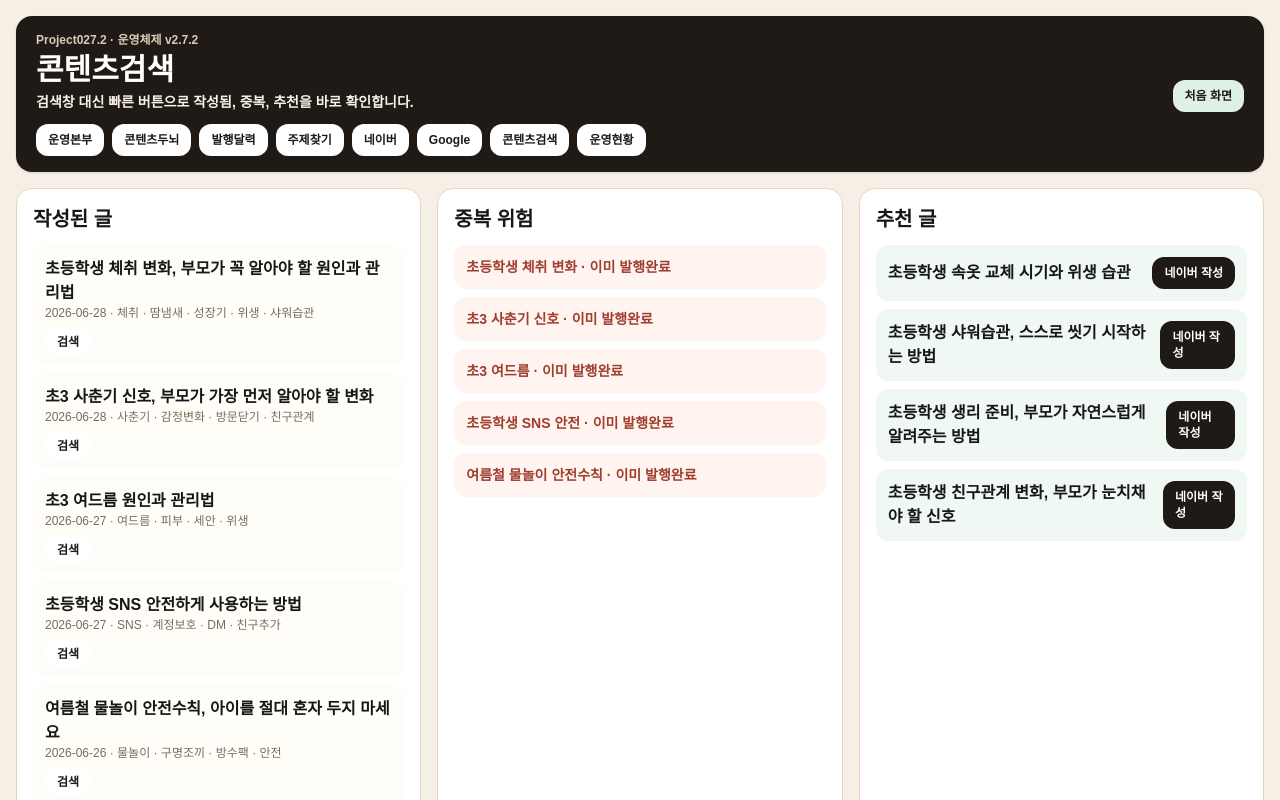
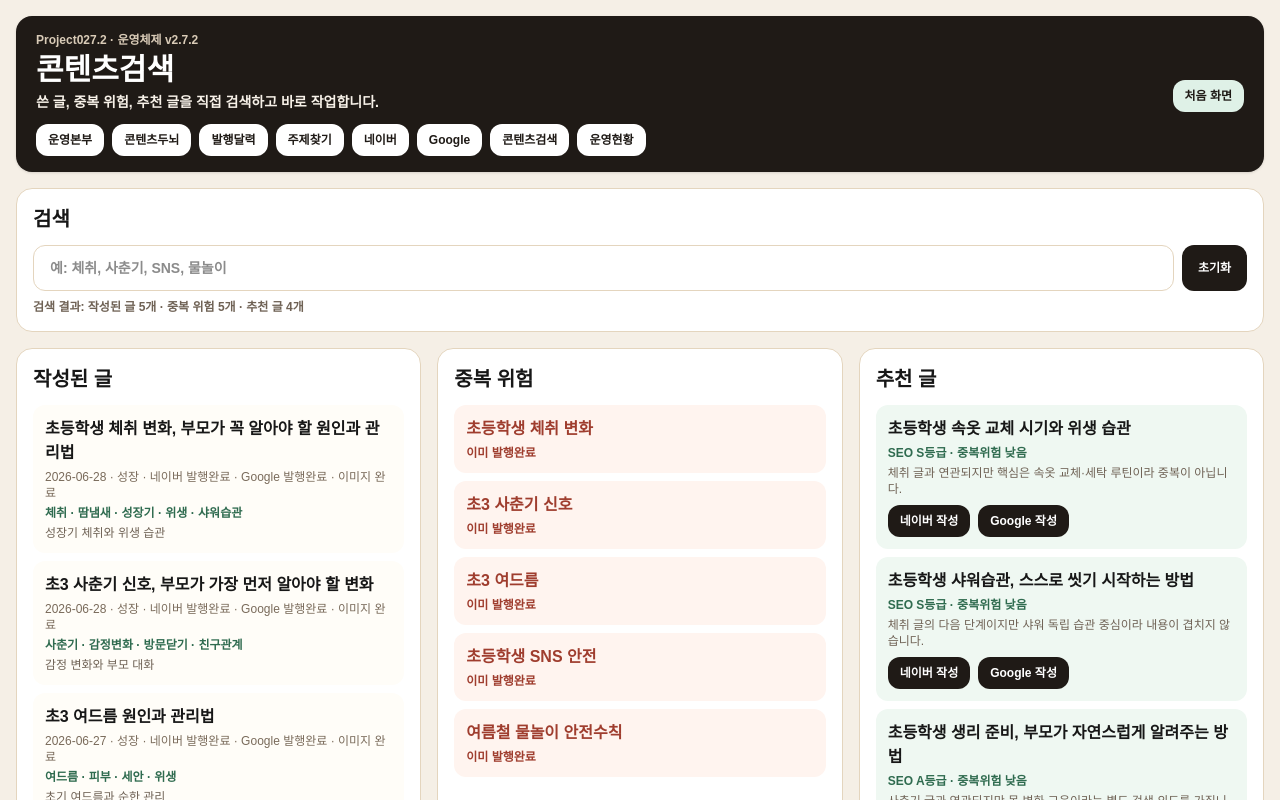
Before and after one commit to yusun7749-art/LifeBookMom-OS, a Next.js app: page /cms-search in a window 1280 px wide. Shown: the top 800 px of the page. Built offline with nearby package versions, Linux system fonts and the light colour scheme.

Commit message:
Project027.4 CMS Search Fix

```diff
--- a/components/v4/CMSSearchBoard.tsx
+++ b/components/v4/CMSSearchBoard.tsx
@@ -1,23 +1,139 @@
-import { published, recommended, blocked } from "../../data/v4/usableERP";
-import { Box, Shell, WriteButton, SearchButton } from "./UsableLayout";
+"use client";
+
+import { useMemo, useState } from "react";
+import { blocked, published, recommended } from "../../data/v4/usableERP";
+import { Box, Shell, WriteButton } from "./UsableLayout";
 
 export default function CMSSearchBoard() {
+  const [query, setQuery] = useState("");
+
+  const normalizedQuery = query.trim().toLowerCase();
+
+  const filteredPublished = useMemo(() => {
+    if (!normalizedQuery) return published;
+    return published.filter((item) => {
+      const text = [
+        item.title,
+        item.group,
+        item.point,
+        item.date,
+        item.naver,
+        item.google,
+        item.image,
+        ...item.keywords,
+      ]
+        .join(" ")
+        .toLowerCase();
+
+      return text.includes(normalizedQuery);
+    });
+  }, [normalizedQuery]);
+
+  const filteredRecommended = useMemo(() => {
+    if (!normalizedQuery) return recommended;
+    return recommended.filter((item) =>
+      [item.title, item.group, item.reason, item.relation, item.seoGrade, item.duplicateRisk]
+        .join(" ")
+        .toLowerCase()
+        .includes(normalizedQuery)
+    );
+  }, [normalizedQuery]);
+
+  const filteredBlocked = useMemo(() => {
+    if (!normalizedQuery) return blocked;
+    return blocked.filter((item) =>
+      [item.title, item.reason].join(" ").toLowerCase().includes(normalizedQuery)
+    );
+  }, [normalizedQuery]);
+
   return (
-    <Shell title="콘텐츠검색" desc="검색창 대신 빠른 버튼으로 작성됨, 중복, 추천을 바로 확인합니다.">
-      <section className="grid gap-4 xl:grid-cols-3">
+    <Shell title="콘텐츠검색" desc="쓴 글, 중복 위험, 추천 글을 직접 검색하고 바로 작업합니다.">
+      <section className="rounded-2xl border border-[#E4D5BE] bg-white p-4">
+        <h2 className="text-xl font-black">검색</h2>
+        <div className="mt-3 flex flex-wrap gap-2">
+          <input
+            value={query}
+            onChange={(event) => setQuery(event.target.value)}
+            placeholder="예: 체취, 사춘기, SNS, 물놀이"
+            className="min-w-[320px] flex-1 rounded-xl border border-[#E4D5BE] px-4 py-3 text-sm font-bold outline-none"
+          />
+          <button
+            type="button"
+            onClick={() => setQuery("")}
+            className="rounded-xl bg-[#1F1A16] px-4 py-3 text-xs font-black text-white"
+          >
+            초기화
+          </button>
+        </div>
+        <p className="mt-2 text-xs font-bold text-[#6F6255]">
+          검색 결과: 작성된 글 {filteredPublished.length}개 · 중복 위험 {filteredBlocked.length}개 · 추천 글 {filteredRecommended.length}개
+        </p>
+      </section>
+
+      <section className="mt-4 grid gap-4 xl:grid-cols-3">
         <Box title="작성된 글">
           <div className="space-y-2">
-            {published.map((p) => <div key={p.id} className="rounded-xl bg-[#FFFDF8] p-3"><p className="font-black">{p.title}</p><p className="text-xs text-[#7A6B5B]">{p.date} · {p.keywords.join(" · ")}</p><div className="mt-2"><SearchButton query={p.keywords[0]} /></div></div>)}
+            {filteredPublished.map((item) => (
+              <div key={item.id} className="rounded-xl bg-[#FFFDF8] p-3">
+                <p className="font-black">{item.title}</p>
+                <p className="mt-1 text-xs text-[#7A6B5B]">
+                  {item.date} · {item.group} · 네이버 {item.naver} · Google {item.google} · 이미지 {item.image}
+                </p>
+                <p className="mt-1 text-xs font-bold text-[#2F6B4F]">{item.keywords.join(" · ")}</p>
+                <p className="mt-1 text-xs text-[#6F6255]">{item.point}</p>
+              </div>
+            ))}
+
+            {filteredPublished.length === 0 ? (
+              <div className="rounded-xl bg-[#FFF4EF] p-3 text-sm font-bold text-[#9F3D2E]">
+                작성된 글에서 검색 결과가 없습니다.
+              </div>
+            ) : null}
           </div>
         </Box>
+
         <Box title="중복 위험">
           <div className="space-y-2">
-            {blocked.map((b) => <div key={b.title} className="rounded-xl bg-[#FFF4EF] p-3 text-sm font-bold text-[#9F3D2E]">{b.title} · {b.reason}</div>)}
+            {filteredBlocked.map((item) => (
+              <div key={item.title} className="rounded-xl bg-[#FFF4EF] p-3">
+                <p className="font-black text-[#9F3D2E]">{item.title}</p>
+                <p className="mt-1 text-xs font-bold text-[#9F3D2E]">{item.reason}</p>
+              </div>
+            ))}
+
+            {filteredBlocked.length === 0 ? (
+              <div className="rounded-xl bg-[#EFF8F2] p-3 text-sm font-bold text-[#2F6B4F]">
+                중복 위험 결과가 없습니다.
+              </div>
+            ) : null}
           </div>
         </Box>
+
         <Box title="추천 글">
           <div className="space-y-2">
-            {recommended.map((r) => <div key={r.title} className="flex items-center justify-between gap-2 rounded-xl bg-[#EFF8F2] p-3"><span className="font-bold">{r.title}</span><WriteButton title={r.title} /></div>)}
+            {filteredRecommended.map((item) => (
+              <div key={item.title} className="rounded-xl bg-[#EFF8F2] p-3">
+                <div className="flex flex-wrap items-center justify-between gap-2">
+                  <div>
+                    <p className="font-black">{item.title}</p>
+                    <p className="mt-1 text-xs font-bold text-[#2F6B4F]">
+                      SEO {item.seoGrade}등급 · 중복위험 {item.duplicateRisk}
+                    </p>
+                    <p className="mt-1 text-xs text-[#6F6255]">{item.reason}</p>
+                  </div>
+                  <div className="flex gap-2">
+                    <WriteButton title={item.title} mode="naver" />
+                    <WriteButton title={item.title} mode="google" />
+                  </div>
+                </div>
+              </div>
+            ))}
+
+            {filteredRecommended.length === 0 ? (
+              <div className="rounded-xl bg-[#FFF4EF] p-3 text-sm font-bold text-[#9F3D2E]">
+                추천 글에서 검색 결과가 없습니다.
+              </div>
+            ) : null}
           </div>
         </Box>
       </section>
```
Also changed, not shown: 1 other file (tests, documents, lock files or other folders).
